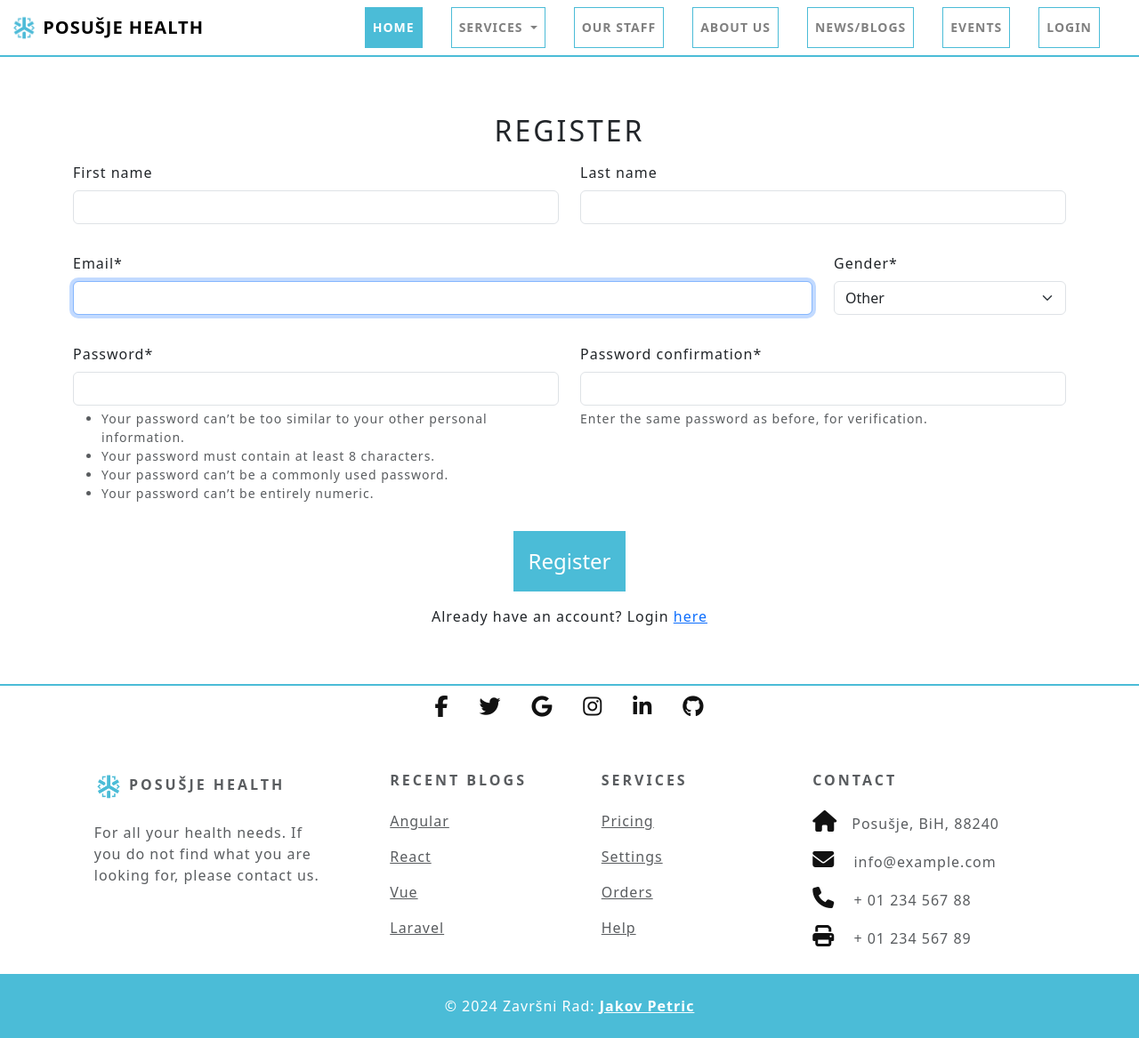
After one commit to Jascha57/ZavrsniRad2024, a Django app: page /register/ in a window 1280 px wide. The commit adds this page. Shown: the whole page at 89% size. Run offline with Django 5.2, Linux system fonts and the light colour scheme; some libraries are stand-ins or nearby versions.

Commit message:
Add crispy_forms and crispy_bootstrap5 to INSTALLED_APPS Added login, logout and register functionality.

```diff
--- a/project/project/settings.py
+++ b/project/project/settings.py
@@ -29,6 +29,8 @@ INSTALLED_APPS = [
 
     # Third-party apps
     'django_ckeditor_5',
+    'crispy_forms',
+    'crispy_bootstrap5',
 
     # Custom apps
     'website',
@@ -130,6 +132,10 @@ JAZZMIN_SETTINGS = {
     "site_brand": "Posušje Hospital",
 }
 
+# Crispy forms settings
+CRISPY_ALLOWED_TEMPLATE_PACKS = "bootstrap5"
+CRISPY_TEMPLATE_PACK = "bootstrap5"
+
 # CKEditor settings
 customColorPalette = [
         {
--- a/project/project/urls.py
+++ b/project/project/urls.py
@@ -5,6 +5,7 @@ from django.conf import settings
 
 urlpatterns = [
     path('admin/', admin.site.urls),
+    path('', include('users.urls')),
     path('', include('website.urls')),
     path("ckeditor5/", include('django_ckeditor_5.urls'), name="ck_editor_5_upload_file"),
 ] + static(settings.MEDIA_URL, document_root=settings.MEDIA_ROOT)
--- a/project/users/forms.py
+++ b/project/users/forms.py
@@ -0,0 +1,18 @@
+from typing import Any
+from django import forms
+from django.contrib.auth.forms import UserCreationForm
+from django.contrib.auth import get_user_model
+
+class userRegistrationForm(UserCreationForm):
+    email = forms.EmailField(label='Email', required=True)
+
+    class Meta:
+        model = get_user_model()
+        fields = ['first_name', 'last_name', 'email', 'gender', 'password1', 'password2']
+
+    def save(self, commit=True):
+        user = super(userRegistrationForm, self).save(commit=False)
+        user.email = self.cleaned_data['email']
+        if commit:
+            user.save()
+        return user
--- /dev/null
+++ b/project/users/templates/register.html
@@ -0,0 +1,43 @@
+{% extends 'base.html' %}
+{% load crispy_forms_tags %}
+
+{% block title %} - Register{% endblock %}
+
+{% block content %}
+<div class="container my-5 mx-auto">
+    <h2 class="text-center my-3">Register</h2>
+    <form method="post">
+        {% csrf_token %}
+        <div class="row">
+            <div class="col-md-6 mb-3">
+                {{ form.first_name|as_crispy_field }}
+            </div>
+            <div class="col-md-6 mb-3">
+                {{ form.last_name|as_crispy_field }}
+            </div>
+        </div>
+        <div class="row">
+            <div class="col-md-9 mb-3">
+                {{ form.email|as_crispy_field }}
+            </div>
+            <div class="col-md-3 mb-3">
+                {{ form.gender|as_crispy_field }}
+            </div>
+        </div>
+        <div class="row">
+            <div class="col-md-6 mb-3">
+                {{ form.password1|as_crispy_field }}
+            </div>
+            <div class="col-md-6 mb-3">
+                {{ form.password2|as_crispy_field }}
+            </div>
+        </div>
+        <div class="text-center">
+            <button type="submit" class="call-to-action">Register</button>
+        </div>
+    </form>
+    <div class="text-center mt-3">
+        <p>Already have an account? Login <a href="">here</a></p>
+    </div>
+</div>
+{% endblock %}
--- /dev/null
+++ b/project/users/urls.py
@@ -0,0 +1,11 @@
+from django.conf import settings
+from django.urls import path, re_path
+from django.conf.urls.static import static
+
+from . import views
+
+urlpatterns = [
+    path('register/', views.register, name='register'),
+    path('login/', views.custom_login, name='login'),
+    path('logout/', views.custom_logout, name='logout'),
+] + static(settings.STATIC_URL, document_root=settings.STATIC_ROOT) + static(settings.MEDIA_URL, document_root=settings.MEDIA_ROOT)
--- a/project/users/views.py
+++ b/project/users/views.py
@@ -1,3 +1,47 @@
-from django.shortcuts import render
+from django.shortcuts import render, redirect
+from django.contrib.auth import get_user_model, login, logout, authenticate
+from django.contrib.auth.forms import AuthenticationForm
+from django.contrib.auth.decorators import login_required
+from django.contrib import messages
 
-# Create your views here.
+from .forms import *
+
+def register(request):
+    if request.user.is_authenticated:
+        return redirect('homepage')
+
+    if request.method == 'POST':
+        form = userRegistrationForm(request.POST)
+        if form.is_valid():
+            user = form.save()
+            login(request, user)
+            return redirect('homepage')
+        else:
+            print(form.errors)
+    else:
+        form = userRegistrationForm()
+    return render(request, 'register.html', {'form': form})
+
+def custom_login(request):
+    if request.user.is_authenticated:
+        return redirect('homepage')
+
+    if request.method == 'POST':
+        form = AuthenticationForm(request=request, data=request.POST)
+        if form.is_valid():
+            user = authenticate(username=form.cleaned_data['username'], password=form.cleaned_data['password'])
+            if user is not None:
+                login(request, user)
+                messages.success(request, "You have successfully logged in.")
+                return redirect('homepage')
+        else:
+            print(form.errors)
+    else:
+        form = AuthenticationForm()
+    return render(request, 'login.html', {'form': form})
+
+@login_required
+def custom_logout(request):
+    logout(request)
+    messages.success(request, "You have successfully logged out.")
+    return redirect('homepage')
--- a/project/website/templates/base.html
+++ b/project/website/templates/base.html
@@ -25,6 +25,18 @@
 </head>
 <body>
     {% include 'components/navbar.html' %}
+
+    {% if messages %}
+        <div class="container my-3">
+            {% for message in messages %}
+                <div class="alert alert-{{ message.tags }} alert-dismissible fade show" role="alert">
+                    {{ message }}
+                    <button type="button" class="btn-close" data-bs-dismiss="alert" aria-label="Close"></button>
+                </div>
+            {% endfor %}
+        </div>
+    {% endif %}
+
     {% block content %}{% endblock %}
     {% include 'components/footer.html' %}
     <script src="https://cdn.jsdelivr.net/npm/bootstrap@5.3.2/dist/js/bootstrap.bundle.min.js" integrity="sha384-C6RzsynM9kWDrMNeT87bh95OGNyZPhcTNXj1NW7RuBCsyN/o0jlpcV8Qyq46cDfL" crossorigin="anonymous"></script>
```
Also changed, not shown: project/users/templates/login.html (+30 -0 lines), project/users/templates/logout.html (added, +10 -0 lines), project/users/templates/registration.html (deleted).
